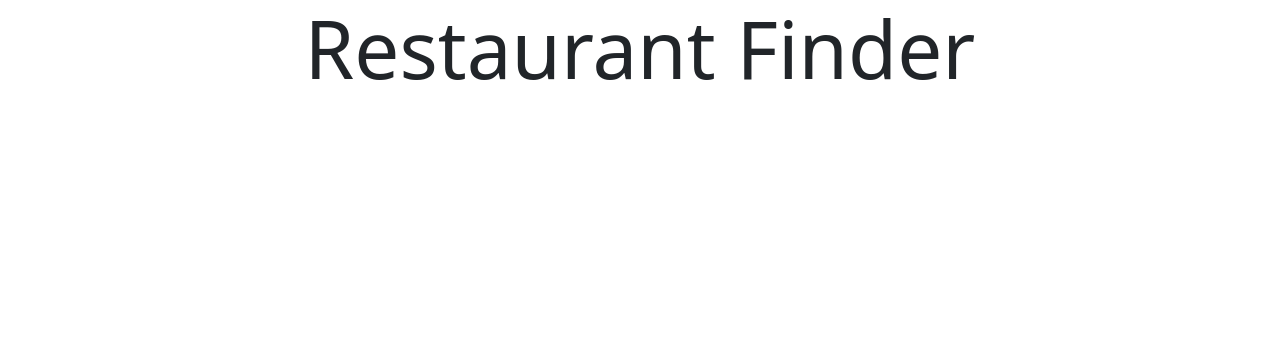
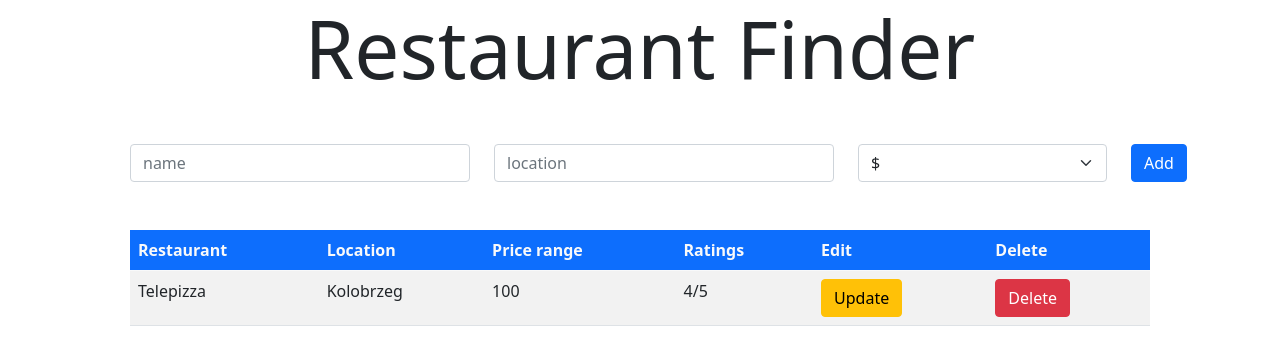
Before and after one commit to Krzyczkowski/yelpRestaurants, a React (Create React App) app in the folder client/: page / in a window 1280 px wide. Shown: the top 364 px of the page. Built offline with nearby package versions, Linux system fonts and the light colour scheme.

Commit message:
frontend

```diff
--- a/client/public/index.html
+++ b/client/public/index.html
@@ -3,15 +3,29 @@
   <head>
     <meta charset="utf-8" />
     <link rel="icon" href="%PUBLIC_URL%/favicon.ico" />
-    <link href="https://cdn.jsdelivr.net/npm/bootstrap@5.0.2/dist/css/bootstrap.min.css" rel="stylesheet" integrity="sha384-EVSTQN3/azprG1Anm3QDgpJLIm9Nao0Yz1ztcQTwFspd3yD65VohhpuuCOmLASjC" crossorigin="anonymous">
+    <link
+      href="https://cdn.jsdelivr.net/npm/bootstrap@5.0.2/dist/css/bootstrap.min.css"
+      rel="stylesheet"
+      integrity="sha384-EVSTQN3/azprG1Anm3QDgpJLIm9Nao0Yz1ztcQTwFspd3yD65VohhpuuCOmLASjC"
+      crossorigin="anonymous"
+    />
+
     <meta name="viewport" content="width=device-width, initial-scale=1" />
     <meta name="theme-color" content="#000000" />
     <meta
       name="description"
       content="Web site created using create-react-app"
     />
+    <link rel="stylesheet" href="style.css">
     <link rel="apple-touch-icon" href="%PUBLIC_URL%/logo192.png" />
-    <link rel="stylesheet" href="https://cdnjs.cloudflare.com/ajax/libs/font-awesome/6.1.1/css/all.min.css" integrity="sha512-KfkfwYDsLkIlwQp6LFnl8zNdLGxu9YAA1QvwINks4PhcElQSvqcyVLLD9aMhXd13uQjoXtEKNosOWaZqXgel0g==" crossorigin="anonymous" referrerpolicy="no-referrer" />
+    <link
+      rel="stylesheet"
+      href="https://cdnjs.cloudflare.com/ajax/libs/font-awesome/6.1.1/css/all.min.css"
+      integrity="sha512-KfkfwYDsLkIlwQp6LFnl8zNdLGxu9YAA1QvwINks4PhcElQSvqcyVLLD9aMhXd13uQjoXtEKNosOWaZqXgel0g=="
+      crossorigin="anonymous"
+      referrerpolicy="no-referrer"
+    />
+
     <!--
       manifest.json provides metadata used when your web app is installed on a
       user's mobile device or desktop. See https://developers.google.com/web/fundamentals/web-app-manifest/
@@ -31,6 +45,5 @@
   <body>
     <noscript>You need to enable JavaScript to run this app.</noscript>
     <div id="root"></div>
-
   </body>
 </html>
--- /dev/null
+++ b/client/public/style.css
@@ -0,0 +1,3 @@
+.restaurantList{
+    margin: 500px;
+}
--- a/client/src/App.jsx
+++ b/client/src/App.jsx
@@ -6,7 +6,7 @@ import UpdatePage from "./routes/UpdatePage";
 import RestaurantDetailPage from "./routes/RestaurantDetailPage";
 
 const App = () =>{
-    return <div>
+    return <div className='container'>
         <Router>
             <Routes>
             <Route path="/" element={<Home/>}/>
--- a/client/src/compontents/AddRestaurant.jsx
+++ b/client/src/compontents/AddRestaurant.jsx
@@ -1 +1,37 @@
-rafce
+import React from "react";
+
+const AddRestaurant = () => {
+  return (
+    <div className="mb-4 ms-5 mt-5">
+      <form action="">
+        <div className="row">
+          <div className="col-md-4">
+            <input type="text" className="form-control" placeholder="name" />
+          </div>
+          <div className="col-md-4">
+            <input
+              type="text"
+              className="form-control"
+              placeholder="location"
+            />
+          </div>
+          <div className="col-md-3">
+            <select className="form-select ">
+              <option disabled>Price range</option>
+              <option value="1">$</option>
+              <option value="2">$$</option>
+              <option value="3">$$$</option>
+              <option value="4">$$$$</option>
+              <option value="5">$$$$$</option>
+            </select>
+          </div>
+          <div className="col-md-1">
+            <button className="btn btn-primary">Add</button>
+          </div>
+        </div>
+      </form>
+    </div>
+  );
+};
+
+export default AddRestaurant;
--- a/client/src/compontents/RestaurantList.jsx
+++ b/client/src/compontents/RestaurantList.jsx
@@ -0,0 +1,32 @@
+import React from "react";
+
+const RestaurantList = () => {
+  return (
+    <div className="list-group m-5 restaurantList">
+      <table className="table table-hover table-striped">
+        <thead>
+          <tr className="bg-primary text-light">
+            <th scope="col">Restaurant</th>
+            <th scope="col">Location</th>
+            <th scope="col">Price range</th>
+            <th scope="col">Ratings</th>
+            <th scope="col">Edit</th>
+            <th scope="col">Delete</th>
+          </tr>
+        </thead>
+        <tbody>
+            <tr>
+                <td>Telepizza</td>
+                <td>Kolobrzeg</td>
+                <td>100</td>
+                <td>4/5</td>
+                <td><button className="btn btn-warning">Update</button></td>
+                <td><button className="btn btn-danger">Delete</button></td>
+            </tr>
+        </tbody>
+      </table>
+    </div>
+  );
+};
+
+export default RestaurantList;
--- /dev/null
+++ b/client/src/context/RestaurantsContext.js
@@ -0,0 +1,3 @@
+import React, {useState,createContext} from "react";
+
+export const RestaurantsContext = createContext();
--- a/client/src/index.js
+++ b/client/src/index.js
@@ -3,4 +3,3 @@ import ReactDOM from 'react-dom'
 import App from "./App"
 
 ReactDOM.render(<App/>,document.getElementById('root'));
-//test
--- a/client/src/routes/Home.jsx
+++ b/client/src/routes/Home.jsx
@@ -1,9 +1,15 @@
-import React from 'react'
-import Header from '../compontents/Header'
+import React from "react";
+import Header from "../compontents/Header";
+import AddRestaurant from "../compontents/AddRestaurant";
+import RestaurantList from "../compontents/RestaurantList";
 const Home = () => {
   return (
-    <div><Header></Header></div>
-  )
-}
+    <div>
+      <Header></Header>
+      <AddRestaurant></AddRestaurant>
+      <RestaurantList></RestaurantList>
+    </div>
+  );
+};
 
-export default Home
+export default Home;
```
